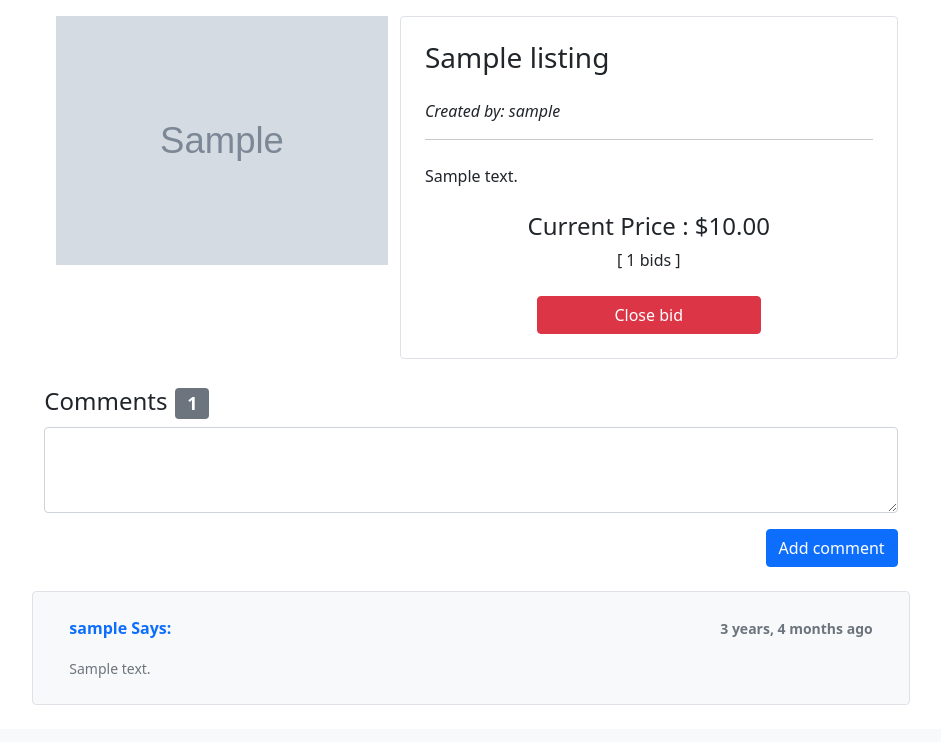
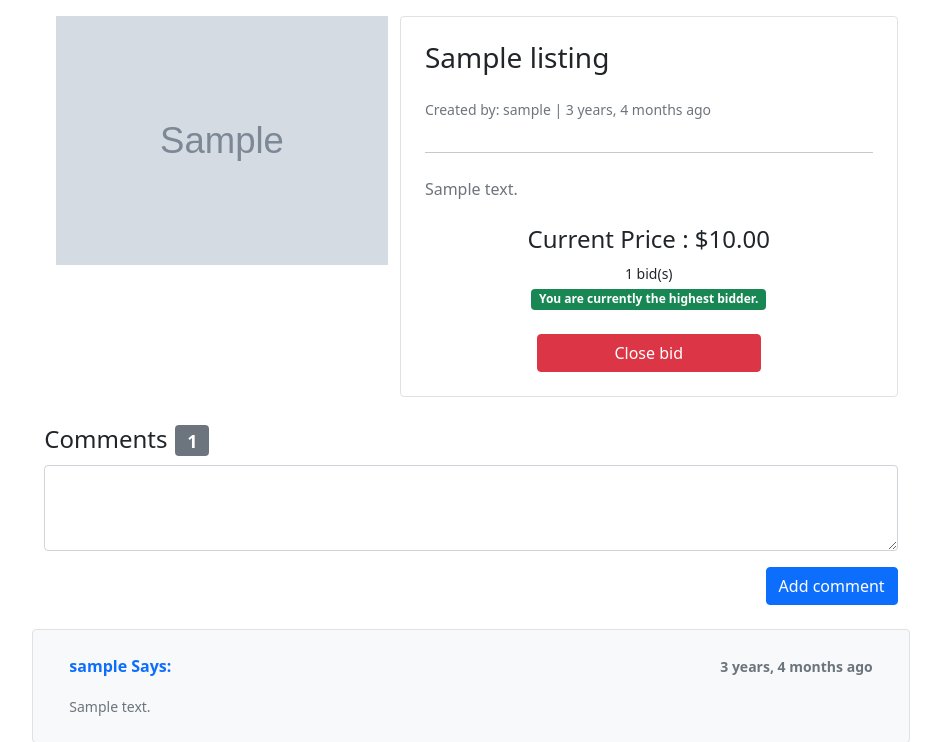
Before and after one commit to ReshanCSX/CS50W-Project2-Commerce, a Django app: page /listing/1 in a window 1280 px wide. Shown: the part 72-814 px from the top of the page, without its empty margins (169-1110 px from the left). Before the commit the page ends 777 px from the top, so only its background shows below. Run offline with Django 3.2, Linux system fonts and the light colour scheme; a user stored in the database is signed in; tables that the repository leaves empty hold one stand-in row (values such as "Sample post"); grey boxes marked "Sample" are stand-in pictures.

Commit message:
Bidder status label

```diff
--- a/auctions/models.py
+++ b/auctions/models.py
@@ -40,6 +40,20 @@ class Listing(models.Model):
         return self.watchlist.filter(pk=user.id).exists() # https://stackoverflow.com/questions/8461819/checking-for-objects-existence-in-manytomany-relation-django
 
 
+    def user_in_bids(self, user):
+        if self.bidcount() is 0:
+            return None
+        else:
+            return self.bids.filter(user=user.id).exists()
+
+    def highest_bid_user(self, user):
+        if self.user_in_bids(user):
+            return self.bids.get(amount=self.highest_bid()).user
+        else:
+            return None
+
+
+
 class Bid(models.Model):
     user = models.ForeignKey(User, on_delete=models.CASCADE, related_name="bids")
     listing = models.ForeignKey(Listing, on_delete=models.CASCADE, related_name="bids")
--- a/auctions/templates/auctions/listing.html
+++ b/auctions/templates/auctions/listing.html
@@ -1,7 +1,7 @@
 {% extends "auctions/layout.html" %}
 {% load humanize %}
 
-{% block title %}{{title}}{% endblock %}
+{% block title %}{{listing.title}}{% endblock %}
 
 {% block body %}
 <div class="row justify-content-center">
@@ -9,25 +9,42 @@
         <div class="row">
 
             <div class="col-lg-5">
-                    <img src="{% if image_url %}{{image_url}}{% else %}/static/auctions/images/default.jpg{% endif %}" class="img-fluid" alt="Image of {{title}}">
+                    <img src="{% if listing.image %}{{listing.image}}{% else %}/static/auctions/images/default.jpg{% endif %}" class="img-fluid" alt="Image of {{listing.title}}">
             </div>
             <div class="col-lg-7 border rounded-2 p-4">
-                <h3>{{title}}</h3>
-                <div class="mt-4">
-                    <p><i>Created by: {{created}}</i></p>
+                <!-- Title -->
+                <h3>{{listing.title}}</h3>
+                <!-- Listing creator and Time -->
+                <div class="mt-4 d-flex justify-content-between">
+                    <small><p class="text-muted">Created by: {{listing.user}} | {{listing.time|naturaltime}}</p></small>
                 </div>
                 <hr>
-                <div class="mt-4 description">
-                    {{description}}
+                <!-- Listing Description -->
+                <div class="mt-4 description text-muted">
+                    <p>{{listing.description}}</p>
                 </div>
+                <!-- Price, Bid count, bidder status -->
                 <div class="mt-4 text-center">
+                    <div>
                     <h4>Current Price : ${{price|intcomma}}</h4>
-                    [ {{bid_count}} bids ]
+                    <small>{{bid_count}} bid(s)</small>
+                    </div>
+                    {% if user.is_authenticated  %}
+                        {% if user_in_bids %}
+                            {% if user_in_bids == request.user %}
+                                <span class="badge bg-success">You are currently the highest bidder.</span>
+                            {% else%}
+                                <span class="badge bg-danger">You are no longer the highest bidder.</span>
+                            {% endif %}
+                        {% endif %}
+                    {% endif %}
                 </div>
+
+                <!-- Bidding form, Watchlist -->
                 <div class="mt-4 text-center">
                     {% if user.is_authenticated  %}
-                        {% if user.id is not created.id %}
-                            <form action="{% url 'bid' id %}" method="post">
+                        {% if user.id is not listing.user.id %}
+                            <form action="{% url 'bid' listing.id %}" method="post">
                                 {% csrf_token %}
                                 <div class="input-group px-5">
                                     <span class="input-group-text">$</span>
@@ -40,13 +57,13 @@
                                 </div>
                             </form>
 
-                            <form action="{% url 'watchlistchange' id %}" method="post">
+                            <form action="{% url 'watchlistchange' listing.id %}" method="post">
                                 {% csrf_token %}
                                 <div class="d-grid gap-2 col-10 mx-auto mt-2">
                                     {% if watch_list %}
-                                    <input class="btn btn-outline-danger" type="submit" value="Remove from watchlist">
+                                        <input class="btn btn-outline-danger" type="submit" value="Remove from watchlist">
                                     {% else %}
-                                    <input class="btn btn-outline-success" type="submit" value="Add to watchlist">
+                                        <input class="btn btn-outline-success" type="submit" value="Add to watchlist">
                                     {% endif %}
                                 </div>
                             </form>
@@ -59,13 +76,14 @@
                             </form>
                         {% endif %}
                     {% else %}
-                        <span class="text-danger"><a href="{% url 'bid' id %}" class="text-danger"> Sign in </a> to submit your bid.</span>
+                        <span class="text-danger"><a href="{% url 'bid' listing.id %}" class="text-danger"> Sign in </a> to submit your bid.</span>
                     {% endif %}
                 </div>
             </div>
 
         </div>
 
+        <!-- Comments section -->
         <div class="row mt-4">
             <div class="col-12 p-0">
 
@@ -73,7 +91,8 @@
                 {% if user.is_authenticated %}
                     <div class="mb-3">
 
-                        <form action="{% url 'comment' id %}" method="post">
+                        <!-- Comments form -->
+                        <form action="{% url 'comment' listing.id %}" method="post">
                             {% csrf_token %}
                             {% for field in addcomments %}
                                 {{field}}
@@ -86,10 +105,11 @@
                     </div>
                 {% else %}
                     <div class="my-3 text-center">
-                        <span class="text-danger"><a href="{% url 'bid' id %}" class="text-danger"> Sign in </a> to comment.</span>
+                        <span class="text-danger"><a href="{% url 'bid' listing.id %}" class="text-danger"> Sign in </a> to comment.</span>
                     </div>
                 {% endif %}
 
+                <!-- Comments -->
                 <div class="container_fluid my-4">
                     {% for comment in comments %}
 
--- a/auctions/views.py
+++ b/auctions/views.py
@@ -15,7 +15,7 @@ def index(request):
     listings = Listing.objects.filter(active=True)
 
     return render(request, "auctions/index.html",{
-        "listings" : listings
+        "listings" : listings.filter(active=True)
     })
 
 
@@ -98,19 +98,21 @@ def listing(request, listing_id):
 
     listing = Listing.objects.get(pk=listing_id)
 
+    # highest_bid = listing.highest_bid()
+
+    # highest = listing.bids.get(amount=highest_bid)
+
+
     return render(request, "auctions/listing.html", {
-        "id" : listing.id,
-        "title": listing.title,
-        "description": listing.description,
-        "image_url": listing.image,
-        "created": listing.user,
+        "listing": listing,
         "price": listing.highest_bid(),
         "bidform": BidForm(),
         "bid_count": listing.bidcount(),
         "watch_list": listing.watchlist_exist(request.user),
         "addcomments": CommentsForm(),
         "comments": listing.comments.all(),
-        "commentscount": listing.comments.all().count()
+        "commentscount": listing.comments.all().count(),
+        "user_in_bids": listing.highest_bid_user(request.user)
     })
 
 
```
